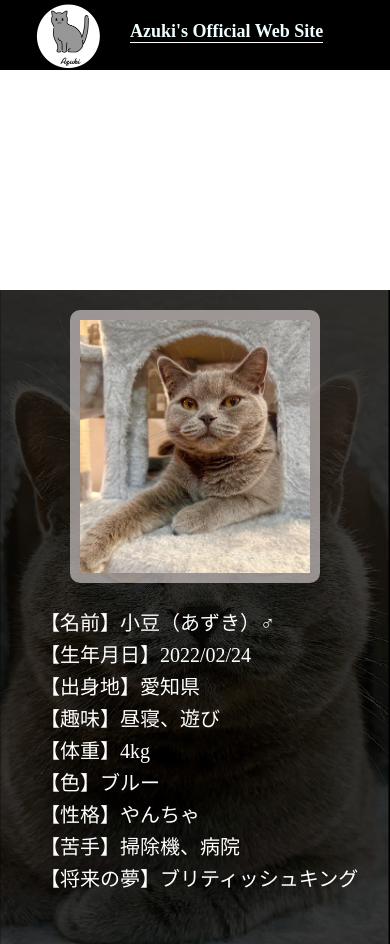
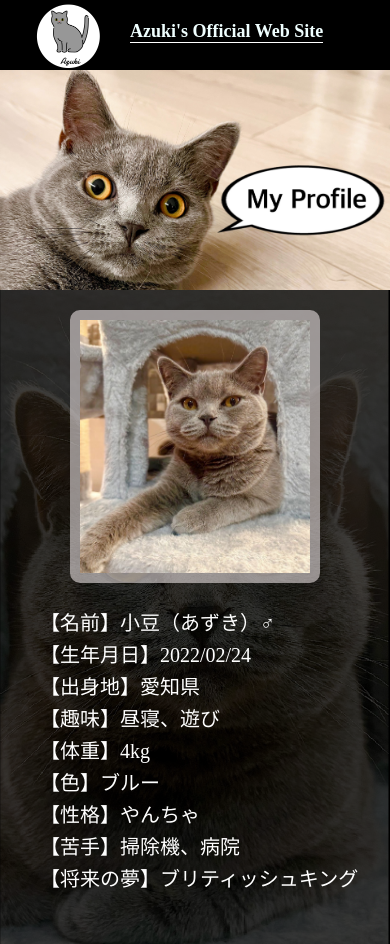
Before and after one commit to yuuki106/azuki_profile.github.io, a plain HTML site: page index.html in a window 390 px wide. Shown: the top 944 px of the page. Drawn offline with Linux system fonts and the light colour scheme.

Commit message:
Update responsive.css

```diff
--- a/responsive.css
+++ b/responsive.css
@@ -15,7 +15,7 @@
     }
     .iphone-top{
      display: block;
-     background-image: url(/img/profile_top.jpg);
+     background-image: url(https://github.com/yuuki106/azuki_profile.github.io/blob/main/profile_top.jpg?raw=true);
      background-size: cover;
      width: 100%;
      height: 220px;
```
